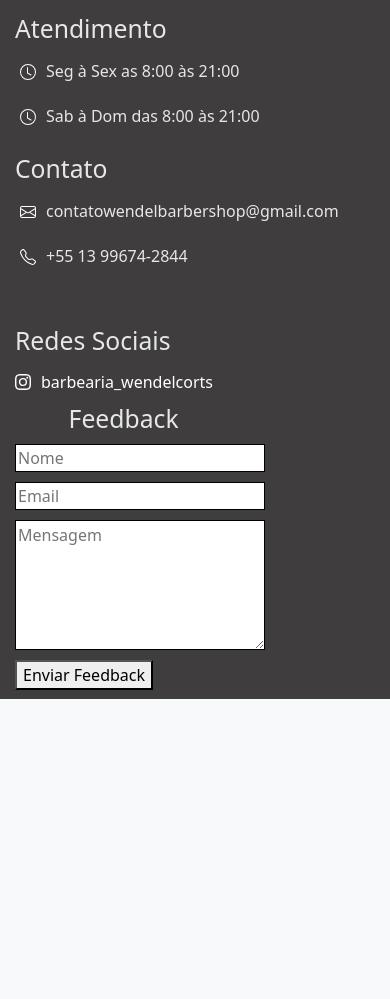
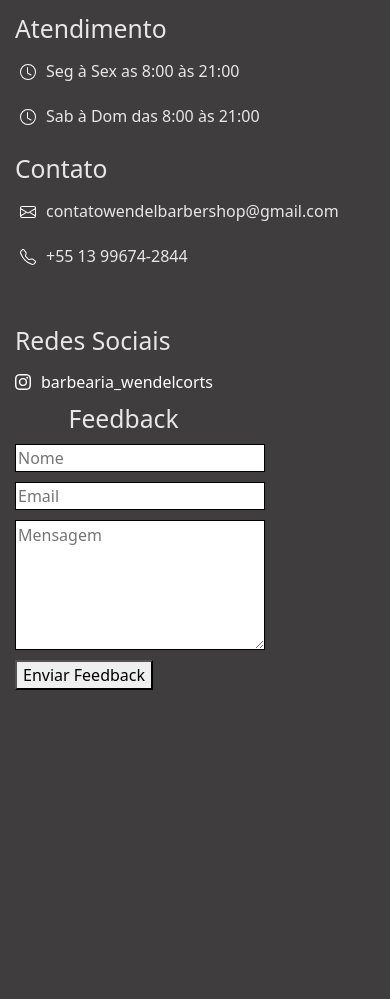
Before and after one commit to Davi-Antonio-Ourives-Moreira/Barber-Shop, a Flask app: template controller/templates/index.html in a window 390 px wide; the page is wider, and only the part inside the window is pictured. Shown: the part 3001-4000 px from the top of that part. Before the commit the page ends 3700 px from the top of that part, so only its background shows below. Run offline with Flask 3, Linux system fonts and the light colour scheme; the template is opened without the code that fills it, so the values that code supplies are empty.

Commit message:
resolucao bug 1

```diff
--- a/controller/templates/index.html
+++ b/controller/templates/index.html
@@ -1135,6 +1135,12 @@
             @media screen and (max-height: 450px) {
                 footer{
                     height: 300px;
+                }
+            }
+
+            @media screen and (max-width: 430px) {
+                footer{
+                    height: 1000px;
                 }
             }
 
```
